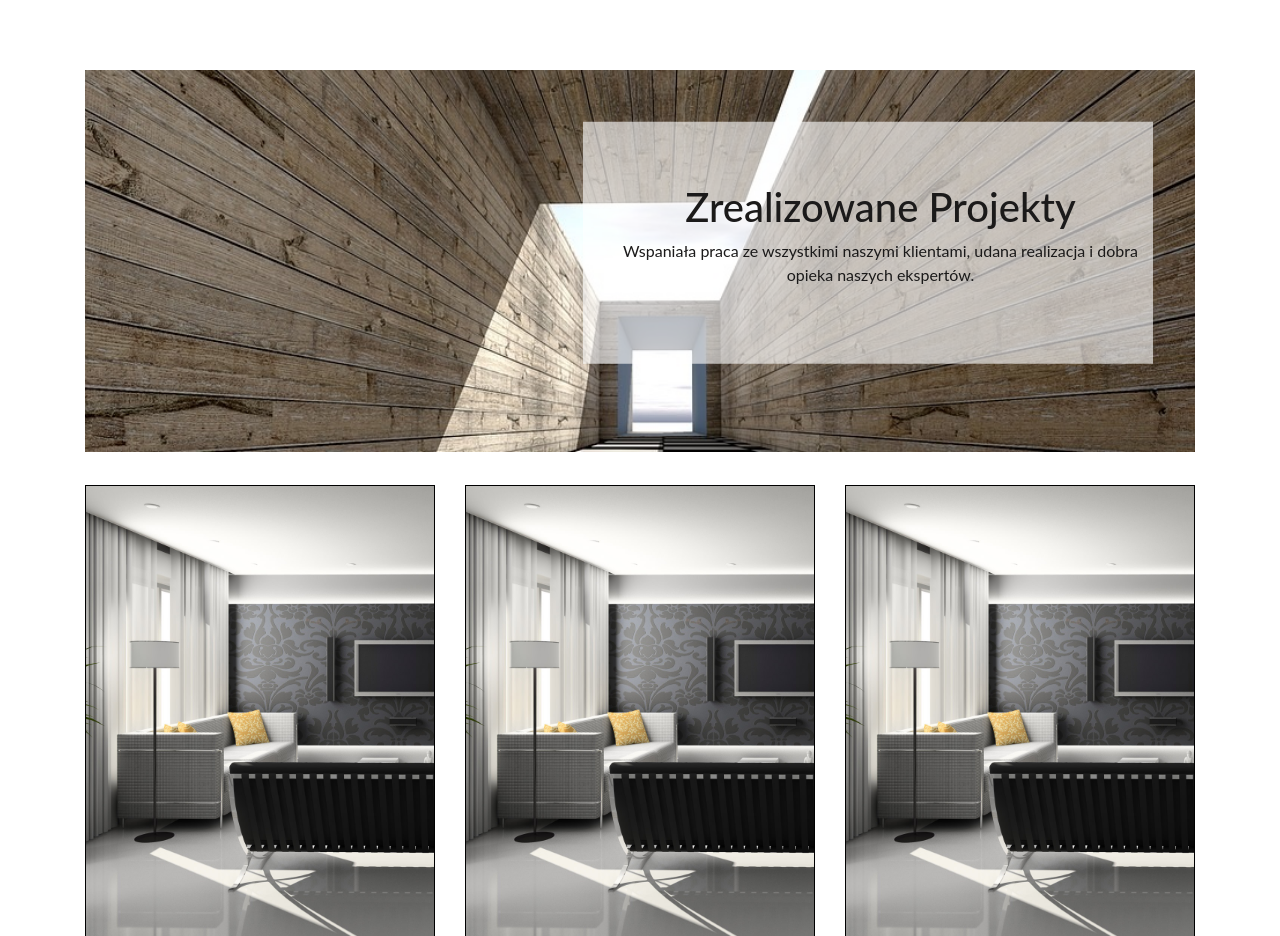
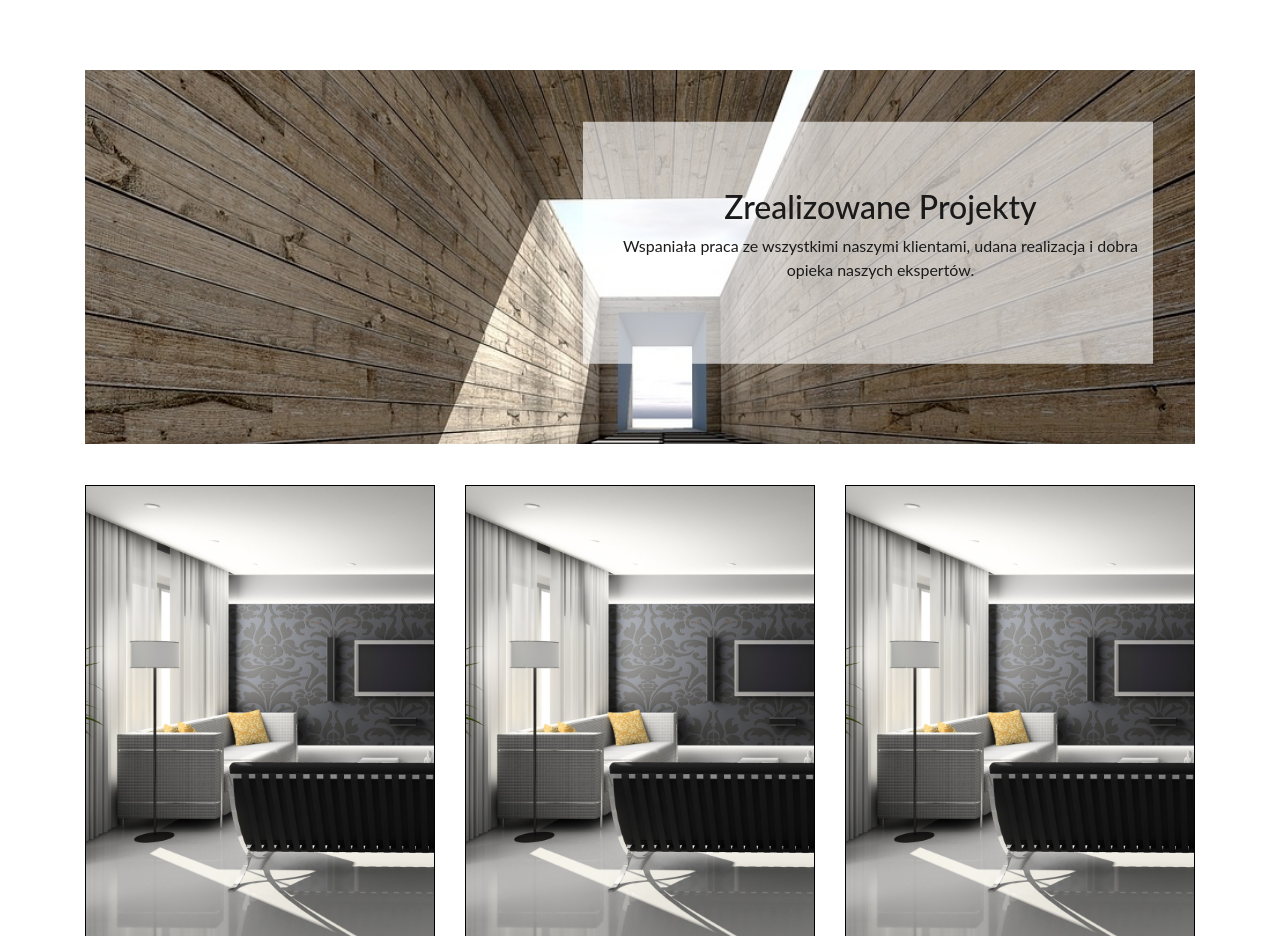
Before and after one commit to SebastianStrzelecki/SebastianStrzelecki.github.io, a PHP site: page /Projects.html in a window 1280 px wide. Shown: the part 60-996 px from the top of the page. Run offline with PHP 8.4, Linux system fonts and the light colour scheme; some libraries are stand-ins or nearby versions.

Commit message:
Drobne korekty

```diff
--- a/Bootstrap/Projekt/Projects.html
+++ b/Bootstrap/Projekt/Projects.html
@@ -41,11 +41,10 @@
     </header>
 
     <section id="header-projects" class="container position-relative">
-        <div class="w-100">
-            <img src="img/shaft-1745933_960_720.jpg" alt="" width="100%">
+        <div class="w-100 bg-img">
              <div class="position-absolute img-container-header">
             <div class="text-projects-header">
-                <h1>Zrealizowane Projekty</h1>
+                <h2>Zrealizowane Projekty</h2>
                 <p>Wspaniała praca ze wszystkimi naszymi klientami, udana realizacja i dobra opieka naszych ekspertów.
                 </p>
             </div>
--- a/Bootstrap/Projekt/contact.html
+++ b/Bootstrap/Projekt/contact.html
@@ -46,9 +46,9 @@
       <h1>Kontakt</h1>
    </div>
         </div>
-        <div class="container p-5">
+        <div class="container">
             <div class="row">
-                <div class="col-md-5">
+                <div class="col-lg-5">
                    <div class="contact-text">
                     <h2>Firma Budowlana "Lorem"</h2>
                     <h3> ul. Elbląska 20/20<br> 01-747, Warszawa</h3>
@@ -57,7 +57,7 @@
 
                     </div>
 
-                <div class="col-md-7">
+                <div class="col-lg-7">
                 <div id="map"></div>
 
 <!--                    <iframe src="https://www.google.com/maps/embed?pb=!1m18!1m12!1m3!1d1408.6556641081104!2d20.939391432699146!3d52.32532992456667!2m3!1f0!2f0!3f0!3m2!1i1024!2i768!4f13.1!3m3!1m2!1s0x471ec9c6e769a333%3A0x2e89c1c82b2935c5!2sGaleria+Odkryta!5e0!3m2!1spl!2spl!4v1523125255336" width="100%" height="400" frameborder="0" style="border:0" allowfullscreen></iframe>-->
--- a/Bootstrap/Projekt/css/RWD.css
+++ b/Bootstrap/Projekt/css/RWD.css
@@ -12,6 +12,10 @@
         padding-top: 40px;
         height: 255px !important;
     }
+    #map {
+        height: 330px;
+        width: 100%;
+      }
 
 }
 
--- a/Bootstrap/Projekt/css/style.css
+++ b/Bootstrap/Projekt/css/style.css
@@ -77,6 +77,13 @@ body {
 #header-projects {
     padding-top: 70px;
     height: 485px;
+}
+#header-projects .bg-img{
+        background-image: url(../img/shaft-1745933_960_720.jpg);
+    height: 90%;
+    background-position: center;
+    background-repeat: no-repeat;
+    background-size: cover;
 }
 
 #header-projects .img-container-header {
@@ -292,10 +299,12 @@ body {
     background-color: #ffffff3d;
 
 }
-
+#contact .row{
+    margin: 30px;
+}
 #contact .contact-text {
     text-align: center;
-    margin: 30px;
+    margin: 30px 0px;
 }
 
  #map {
```
